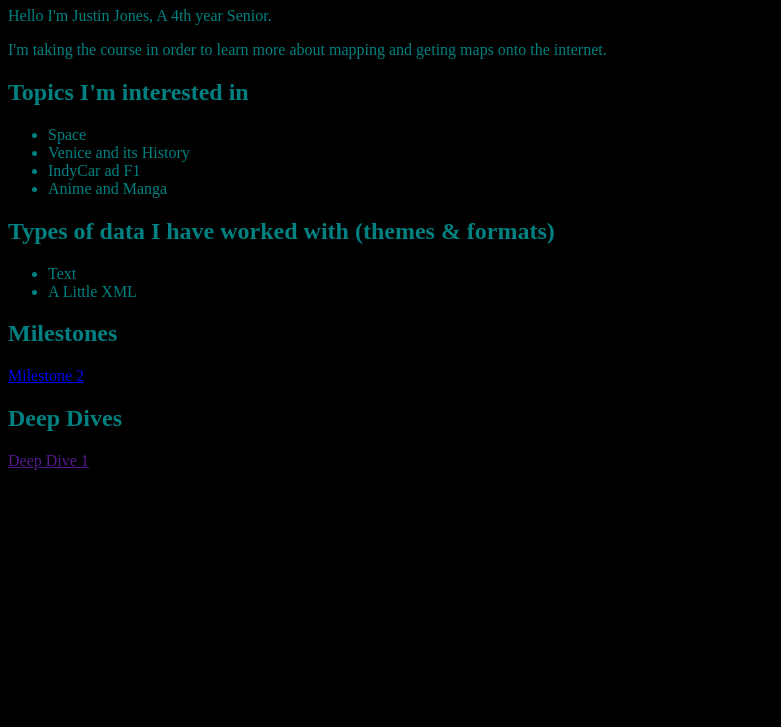
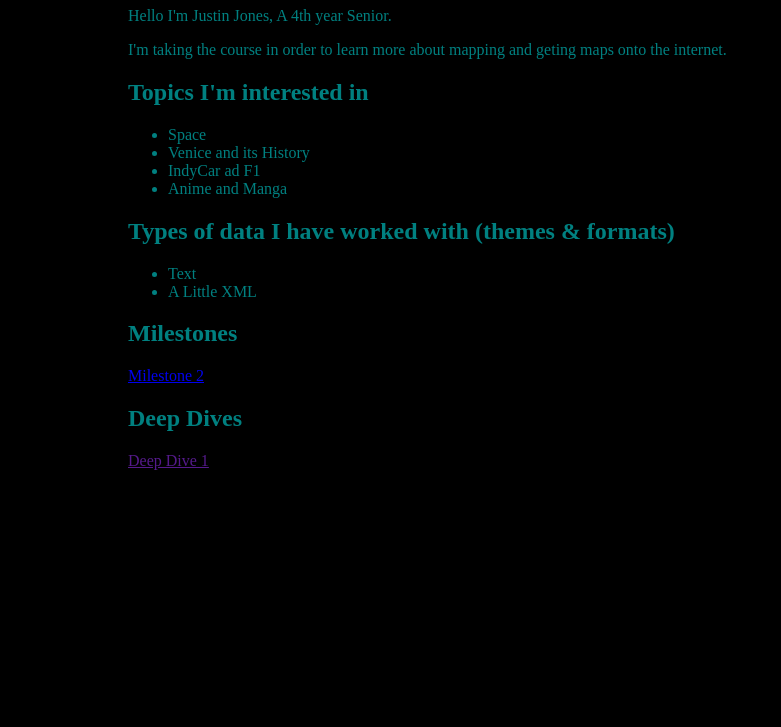
Before and after one commit to Squirrel77/GEOG-485, a plain HTML site: page index_styled.html in a window 1280 px wide. Shown: the part 73-800 px from the top of the page, without its empty margins (0-781 px from the left). Drawn offline with Linux system fonts and the light colour scheme.

Commit message:
Update index_styled.html

```diff
--- a/index_styled.html
+++ b/index_styled.html
@@ -10,6 +10,7 @@
                 <title>Home</title>
                 <style type=text/css>
                    body { color: teal; background: black; }
+                   body { margin-left: 10%; margin-right: 10%; }
                 </style>
         </head>
         <body>
```
